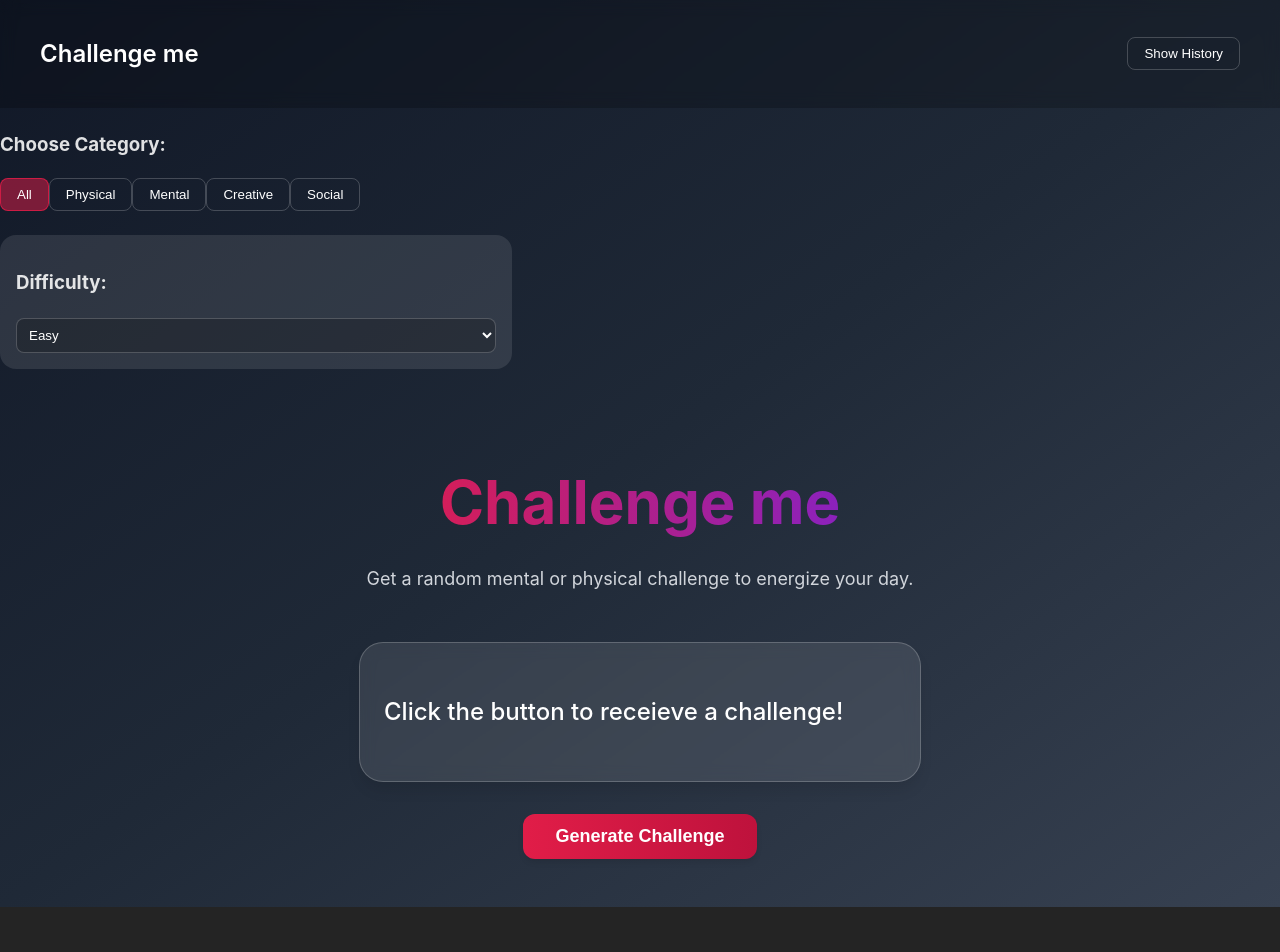
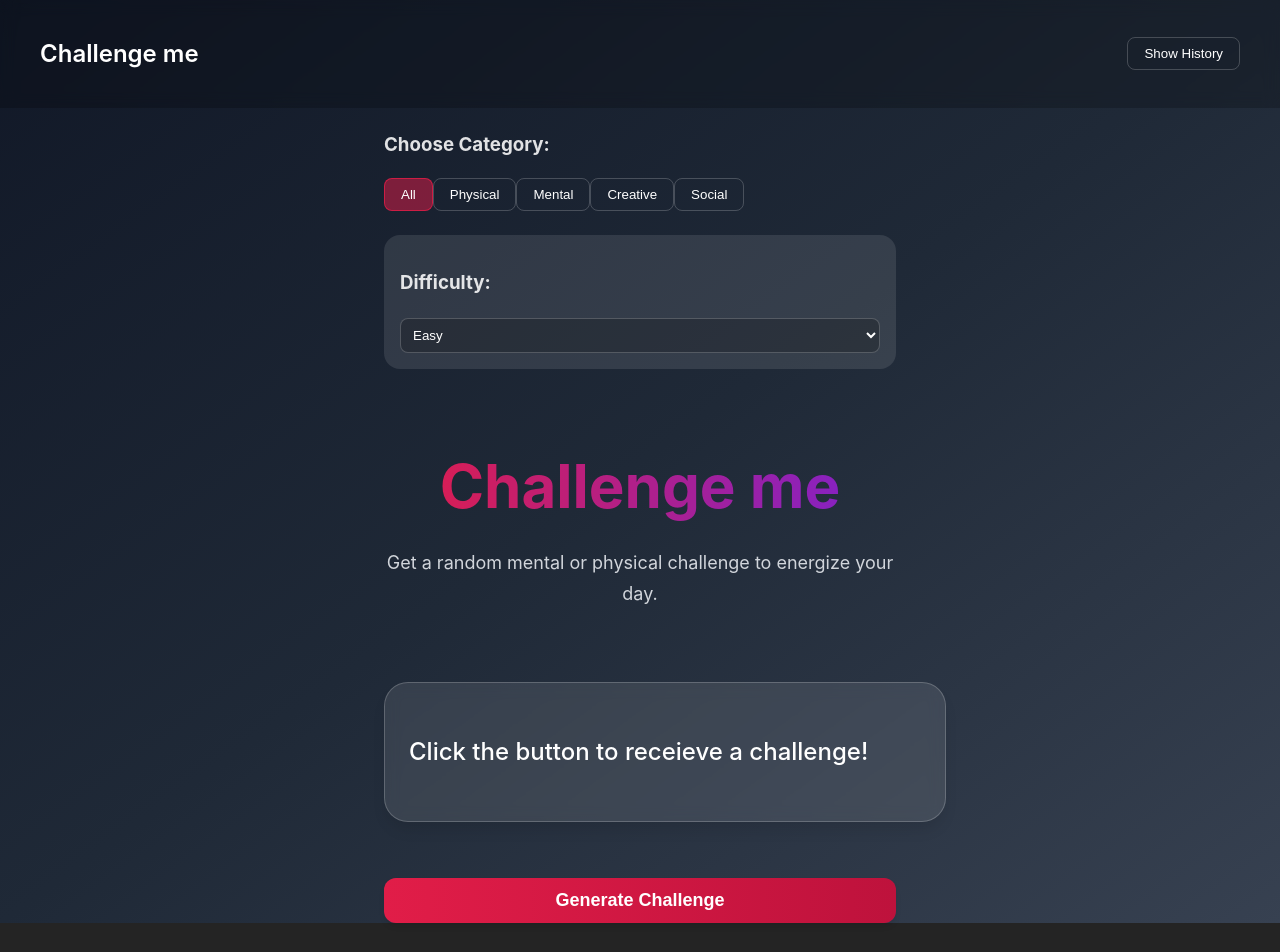
Before and after one commit to robertoandino/challenge-me, a React (Vite) app: page / in a window 1280 px wide. Shown: the top 952 px of the page. Before the commit the page ends 907 px from the top, so only its background shows below. Built offline with nearby package versions, Linux system fonts and the light colour scheme.

Commit message:
Fix: Adjust layout and spacing for controls section and content wrapper

```diff
--- a/src/pages/Home.css
+++ b/src/pages/Home.css
@@ -40,13 +40,13 @@
 .controls-section {
     width: 100%;
     max-width: 32rem;
-    margin-bottom: 2rem;
+    margin: 2rem auto;
     display: flex;
     flex-direction: column;
     gap: 1.5rem;
     position: relative;
     z-index: 1;
-    margin-top: 2rem;
+    margin-top: 0 1rem;
 }
 
 .category-selector, .difficulty-selector {
@@ -99,14 +99,13 @@
 }
 
 .content-wrapper {
-    max-width: 1200px;
-    margin: 0 auto;
-    padding: 1rem 1rem 3rem;
+    width: 100%;
+    max-width: 32rem;
+    margin: 2rem auto;
+    padding: 0 1rem;
     display: flex;
     flex-direction: column;
-    align-items: center;
-    justify-content: center;
-    min-height: 10vh;
+    gap: 1.5rem;
     position: relative;
     z-index: 1;
 }
```
